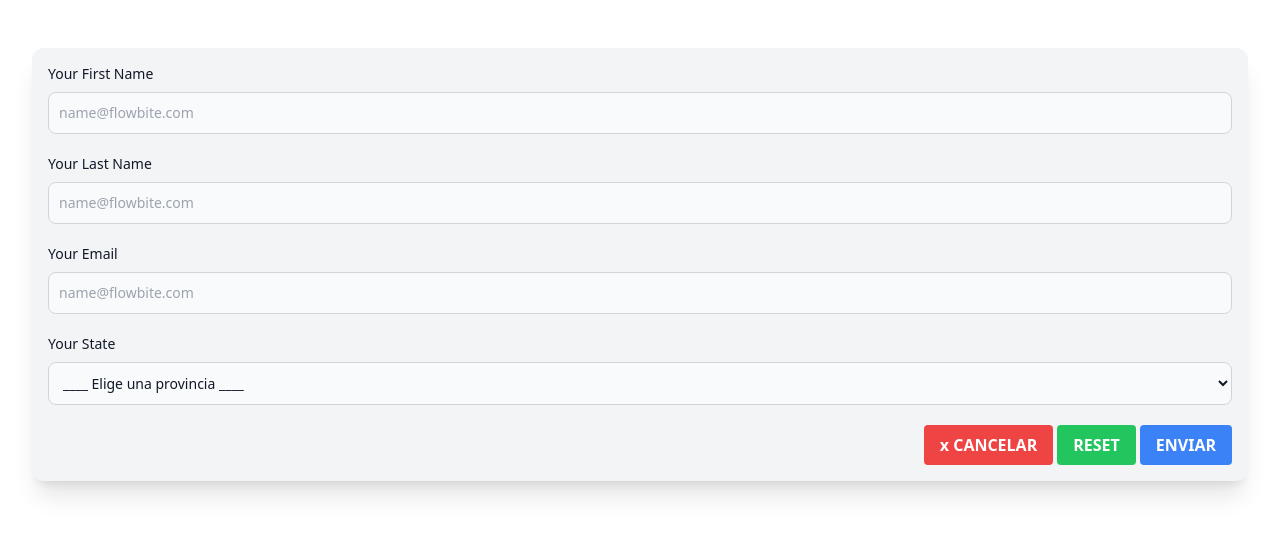
After one commit to pacofer71/repasophp11_04_24, a PHP site: page /nuevo.php in a window 1280 px wide. The commit adds this page. Shown: the top 535 px of the page. Run offline with PHP 8.4, Linux system fonts and the light colour scheme; some libraries are stand-ins or nearby versions.

Commit message:
Creando nuevo.php

```diff
--- /dev/null
+++ b/public/nuevo.php
@@ -0,0 +1,69 @@
+<?php
+require_once __DIR__ . "/../vendor/autoload.php";
+
+use Src\Utils\Datos;
+
+session_start();
+$provincias = Datos::getProvincias();
+if (isset($_POST['btn'])) {
+
+}
+
+
+?>
+<!DOCTYPE html>
+<html lang="es">
+
+<head>
+    <meta charset="UTF-8">
+    <meta name="viewport" content="width=device-width, initial-scale=1.0">
+    <!-- Cdn Tailwnd css -->
+    <script src="https://cdn.tailwindcss.com"></script>
+
+    <title>Inicio</title>
+</head>
+
+<body>
+    <div class="py-12">
+        <div class="max-w-7xl mx-auto sm:px-6 lg:px-8">
+            <form name="" method="POST" action="<?php echo $_SERVER['PHP_SELF']; ?>" class="p-4 border-xl shadow-xl rounded-xl bg-gray-100">
+                <div class="mb-5">
+                    <label for="nombre" class="block mb-2 text-sm font-medium text-gray-900 dark:text-white">Your First Name</label>
+                    <input type="text" name="nombre" id="nombre" class="bg-gray-50 border border-gray-300 text-gray-900 text-sm rounded-lg focus:ring-blue-500 focus:border-blue-500 block w-full p-2.5 dark:bg-gray-700 dark:border-gray-600 dark:placeholder-gray-400 dark:text-white dark:focus:ring-blue-500 dark:focus:border-blue-500" placeholder="name@flowbite.com" required />
+                </div>
+                <div class="mb-5">
+                    <label for="apellidos" class="block mb-2 text-sm font-medium text-gray-900 dark:text-white">Your Last Name</label>
+                    <input type="text" name="apellidos" id="apellidos" class="bg-gray-50 border border-gray-300 text-gray-900 text-sm rounded-lg focus:ring-blue-500 focus:border-blue-500 block w-full p-2.5 dark:bg-gray-700 dark:border-gray-600 dark:placeholder-gray-400 dark:text-white dark:focus:ring-blue-500 dark:focus:border-blue-500" placeholder="name@flowbite.com" required />
+                </div>
+                <div class="mb-5">
+                    <label for="email" class="block mb-2 text-sm font-medium text-gray-900 dark:text-white">Your Email</label>
+                    <input type="email" id="email" name="email" class="bg-gray-50 border border-gray-300 text-gray-900 text-sm rounded-lg focus:ring-blue-500 focus:border-blue-500 block w-full p-2.5 dark:bg-gray-700 dark:border-gray-600 dark:placeholder-gray-400 dark:text-white dark:focus:ring-blue-500 dark:focus:border-blue-500" placeholder="name@flowbite.com" required />
+                </div>
+                <div class="mb-5">
+                    <label for="provincia" class="block mb-2 text-sm font-medium text-gray-900 dark:text-white">Your State</label>
+                    <select class="bg-gray-50 border border-gray-300 text-gray-900 text-sm rounded-lg focus:ring-blue-500 focus:border-blue-500 block w-full p-2.5 dark:bg-gray-700 dark:border-gray-600 dark:placeholder-gray-400 dark:text-white dark:focus:ring-blue-500 dark:focus:border-blue-500">
+                        <option>____ Elige una provincia ____</option>
+                        <?php
+                        foreach ($provincias as $item) {
+                            echo "<option>$item</option>";
+                        }
+                        ?>
+                    </select>
+                </div>
+                <div class="flex flex-row-reverse">
+                    <button name="btn" class="bg-blue-500 hover:bg-blue-700 text-white font-bold py-2 px-4 rounded">
+                        ENVIAR
+                    </button>
+                    <button name="btn" type="reset" class="bg-green-500 hover:bg-green-700 text-white font-bold py-2 px-4 rounded mr-1">
+                        RESET
+                    </button>
+                    <a href="index.php" class="bg-red-500 hover:bg-red-700 text-white font-bold py-2 px-4 rounded mr-1">x CANCELAR</a>
+
+                </div>
+            </form>
+        </div>
+    </div>
+
+</body>
+
+</html>
--- /dev/null
+++ b/src/Utils/Datos.php
@@ -0,0 +1,8 @@
+<?php
+namespace Src\Utils;
+
+class Datos{
+    public static function getProvincias(): array{
+        return ['Almeria', 'Cadiz', 'Cordoba', 'Granada', 'Huelva', 'Jaen', 'Malaga', 'Sevilla'];
+    }
+}
```
Also changed, not shown: public/index.php (+5 -3 lines), src/Crud/Usuario.php (+52 -48 lines), src/Datos.php (deleted, +0 -8 lines).
